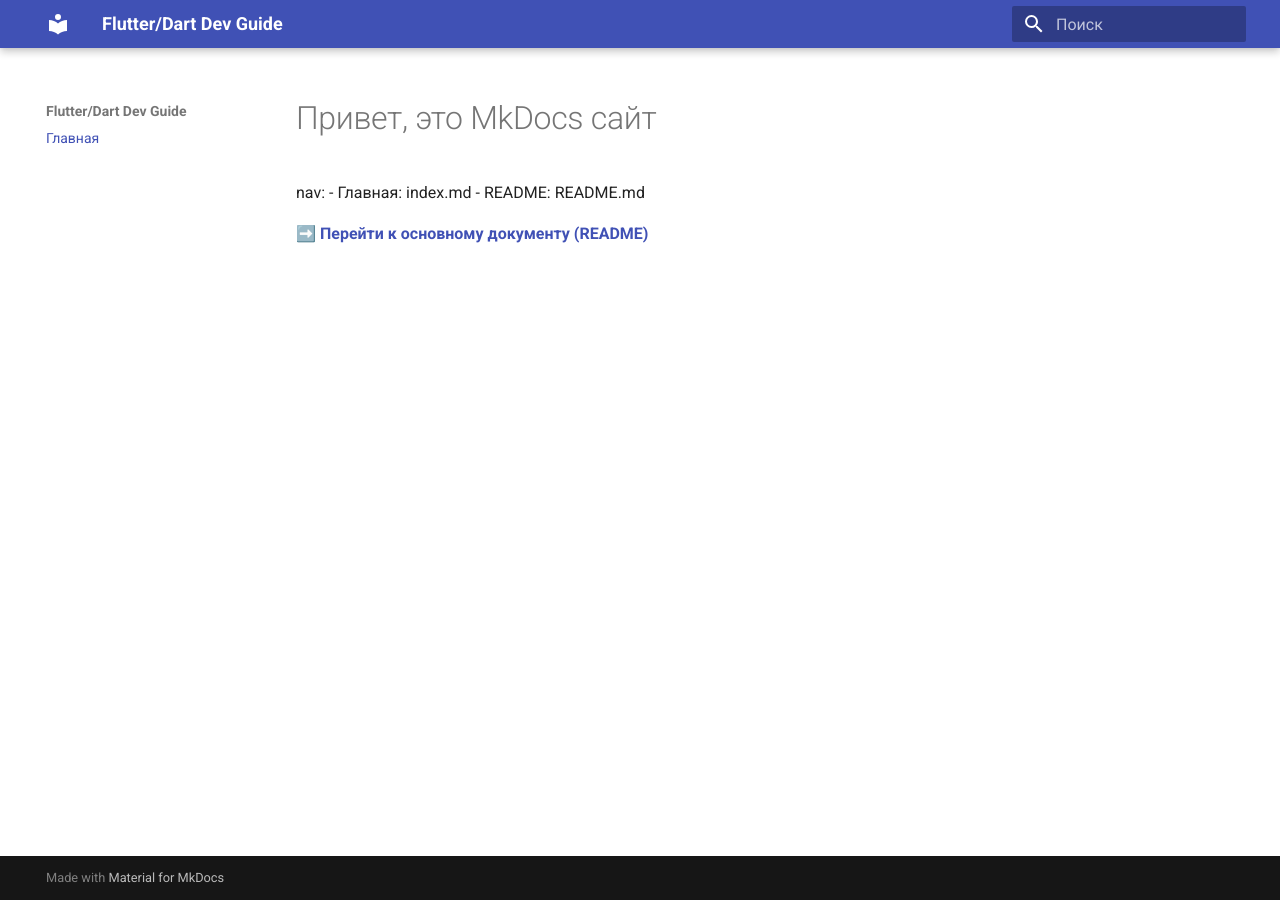
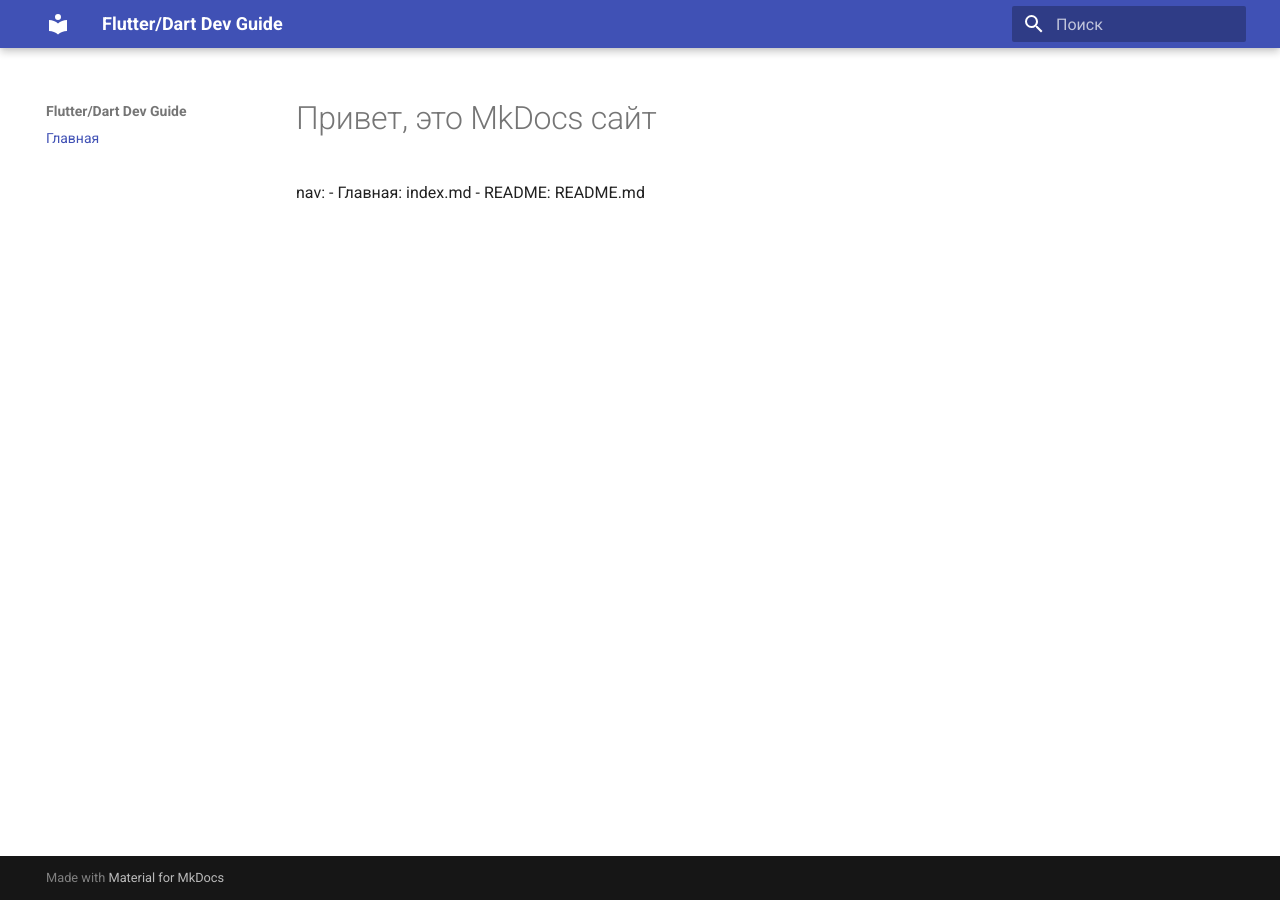
Before and after one commit to bytewind-io/flutter-dev-guide, an MkDocs documentation site: the page built from docs/index.md, in a window 1280 px wide. Built offline with MkDocs 1.6.1 and Material for MkDocs 9.7.7, drawn with Linux system fonts in a browser that asks for light colours.

Commit message:
feat:add deploy.yml

```diff
--- a/docs/index.md
+++ b/docs/index.md
@@ -3,5 +3,3 @@
 nav:
 - Главная: index.md
 - README: README.md
-
-➡️ **[Перейти к основному документу (README)](README.md)**
```
